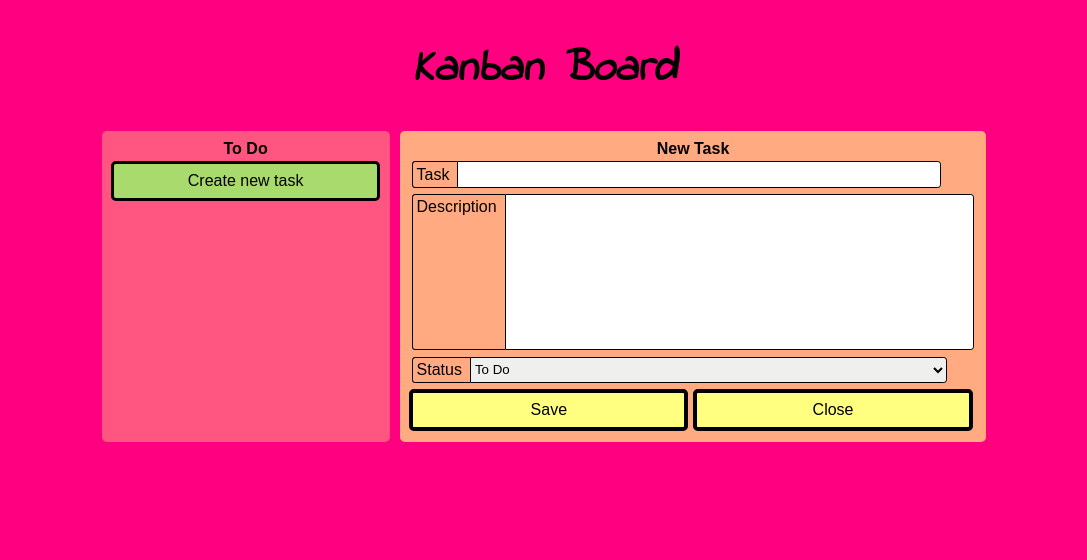
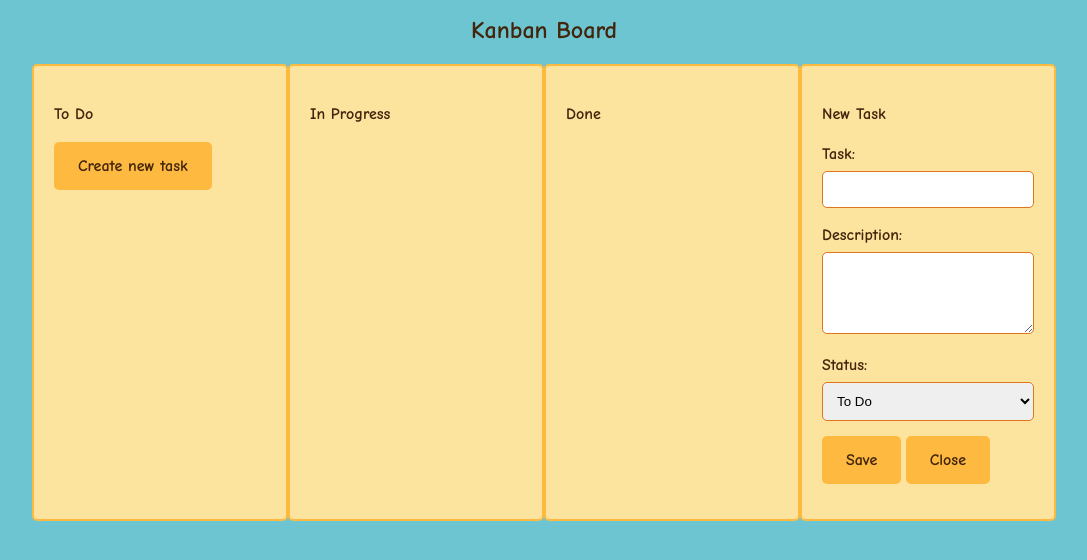
Before and after one commit to hreagaur/kanban-board, a plain HTML site: page index.html in a window 1280 px wide. Both pictures are taken after a click on the button "Create new task". Shown: the whole page, without its empty margins (96-1183 px from the left). Drawn offline with Linux system fonts and the light colour scheme.

Commit message:
corrected errors

```diff
--- a/index.html
+++ b/index.html
@@ -1,58 +1,53 @@
 <!DOCTYPE html>
 <html lang="en">
 <head>
+    <meta charset="UTF-8">
     <meta name="viewport" content="width=device-width, initial-scale=1.0">
+    <title>Kanban Board</title>
     <link rel="stylesheet" href="style.css">
-    <link href="https://fonts.googleapis.com/css2?family=Indie+Flower&display=swap" rel="stylesheet">
-    <title>Kanban Board</title>
-    <script src="script.js"></script>
 </head>
 <body>
     <div class="container">
         <div class="kanban-heading">
-            <strong class="kanban-heading-text"><center>Kanban Board</center></strong>
+            <h1>Kanban Board</h1>
         </div>
-        <center>
         <div class="kanban-board">
             <div class="kanban-block" id="todo" ondrop="drop(event)" ondragover="allowDrop(event)">
-                <strong>To Do</strong>
-                <div class="task-button-block">
-                    <button id="task-button" onclick="createTask()">Create new task</span>
-                </div>
-
+                <p>To Do</p>
+                <button onclick="toggleTaskForm()">Create new task</button>
             </div>
             <div class="kanban-block" id="inprogress" ondrop="drop(event)" ondragover="allowDrop(event)">
-                <strong>In Progress</strong>
+                <p>In Progress</p>
             </div>
             <div class="kanban-block" id="done" ondrop="drop(event)" ondragover="allowDrop(event)">
-                <strong>Done</strong>
+                <p>Done</p>
             </div>
-            <div class="create-new-task-block" id="create-new-task-block">
-                <strong>New Task</strong>
-                <span class="form-row">
-                    <label class="form-row-label" for="task-name">Task</label>
-                    <input class="form-row-input" type="text" name="task-name" id="task-name">
-                </span>
-                <span class="form-row">
-                    <label class="form-row-label" for="task-name">Description</label>
-                    <textarea class="form-row-input" name="task-description" id="task-description" cols="70" rows="10"></textarea>
-                </span>
-                <span class="form-row">
-                    <label class="form-row-label" for="task-name">Status</label>
-                    <select class="form-row-input" name="task-status" id="task-status">
+            <div class="create-new-task-block" id="create-new-task-block" style="display: none;">
+                <p>New Task</p>
+                <div class="form-row">
+                    <label for="task-name">Task:</label>
+                    <input type="text" id="task-name">
+                </div>
+                <div class="form-row">
+                    <label for="task-description">Description:</label>
+                    <textarea id="task-description" rows="4"></textarea>
+                </div>
+                <div class="form-row">
+                    <label for="task-status">Status:</label>
+                    <select id="task-status">
                         <option value="todo">To Do</option>
                         <option value="inprogress">In Progress</option>
                         <option value="done">Done</option>
                     </select>
-                </span>
-                <span class="form-row-buttons">
-                    <button id="edit-button" onclick="editTask()">Edit</button>
-                    <button id="save-button" onclick="saveTask()">Save</button>
-                    <button id="cancel-button" onclick="createTask()">Close</button>
-                </span>
+                </div>
+                <div class="form-row">
+                    <button onclick="saveTask()">Save</button>
+                    <button onclick="toggleTaskForm()">Close</button>
+                </div>
             </div>
         </div>
-        </center>
     </div>
+
+    <script src="script.js"></script>
 </body>
 </html>
--- a/script.js
+++ b/script.js
@@ -8,48 +8,41 @@ function allowDrop(ev) {
 
 function drop(ev) {
     ev.preventDefault();
-    var data = ev.dataTransfer.getData("text");
-    ev.currentTarget.appendChild(document.getElementById(data));
+    const data = ev.dataTransfer.getData("text");
+    const droppedElement = document.getElementById(data);
+    if (droppedElement) {
+        ev.currentTarget.appendChild(droppedElement);
+    }
 }
 
-function createTask(){
-    var x = document.getElementById("inprogress");
-    var y = document.getElementById("done");
-    var z = document.getElementById("create-new-task-block");
-    if (x.style.display === "none") {
-        x.style.display = "block";
-        y.style.display = "block";
-        z.style.display = "none";
+function toggleTaskForm() {
+    const newTaskBlock = document.getElementById("create-new-task-block");
+    if (newTaskBlock.style.display === "none" || newTaskBlock.style.display === "") {
+        newTaskBlock.style.display = "block";
     } else {
-        x.style.display = "none";
-        y.style.display = "none";
-        z.style.display = "flex";
+        newTaskBlock.style.display = "none";
     }
 }
 
 function saveTask() {
-    var taskName = document.getElementById("task-name").value;
-    var taskDescription = document.getElementById("task-description").value;
-    var taskStatus = document.getElementById("task-status").value;
+    const taskName = document.getElementById("task-name").value.trim();
+    const taskDescription = document.getElementById("task-description").value.trim();
+    const taskStatus = document.getElementById("task-status").value;
 
-    var targetColumn = document.getElementById(taskStatus);
-    targetColumn.innerHTML += `
-    <div class="task" id="${taskName.toLowerCase().split(" ").join("")}" draggable="true" ondragstart="drag(event)">
-        <span>${taskName}</span>
-        <p>${taskDescription}</p>
-    </div>
-    `;
-}
+    if (!taskName || !taskDescription) {
+        alert("Please fill in both Task and Description fields.");
+        return;
+    }
 
-
-function editTask(){
-    var saveButton = document.getElementById("save-button");
-    var editButton = document.getElementById("edit-button");
-    if (saveButton.style.display === "none") {
-        saveButton.style.display = "block";
-        editButton.style.display = "none";
-    } else{
-        saveButton.style.display = "none";
-        editButton.style.display = "block";
+    const targetColumn = document.getElementById(taskStatus);
+    if (targetColumn) {
+        const taskId = taskName.toLowerCase().replace(/\s+/g, '-');
+        targetColumn.innerHTML += `
+            <div class="task" id="${taskId}" draggable="true" ondragstart="drag(event)">
+                <span>${taskName}</span>
+                <p>${taskDescription}</p>
+            </div>
+        `;
+        toggleTaskForm(); // Hide the task creation form after saving
     }
 }
--- a/style.css
+++ b/style.css
@@ -1,145 +1,121 @@
 body {
-  background-color:#FF0080;
-  font-family: 'Poppins','sans-serif';
+  font-family: 'Indie Flower', sans-serif;
+  background-color: #6DC5D1;
+  color: #42250c;
+  margin: 0;
+  padding: 0;
 }
 
+h1 {
+  font-family: 'Comic Sans MS', cursive;
+  font-size: 24px;
+  font-weight: bold;
+  text-align: center;
+  margin-bottom: 20px;
+  color: #42250c;
+}
+
+p,label {
+  font-family: 'Comic Sans MS', cursive;
+  font-size: 16px;
+  font-weight: bold;
+  line-height: 1.5;
+  color: #42250c;
+}
+
+/* label{
+  font-family: 'Comic Sans MS', cursive;
+  font-size: 16px;
+  font-weight: bold;
+  line-height: 1.5;
+} */
+
 .container {
-  width: 70%;
-  min-width: 50%;
+  width: 80%;
   margin: auto;
-  display: flex;
-  flex-direction: column;
 }
 
 .kanban-heading {
-  display: flex;
-  flex-direction: row;
-  justify-content: center;
-  font-family: sans-serif;
+  text-align: center;
+  margin-bottom: 20px;
 }
 
 .kanban-board {
   display: flex;
-  flex-direction: row;
   justify-content: space-between;
-  font-family: sans-serif;
-  gap: 10px;
 }
 
-.kanban-heading-text {
-  font-family: 'Indie Flower';
-  font-style: italic;
-  font-size: 2.8rem;
-  padding: 0.8rem 1.7rem;
-  border-radius: 0.5rem;
-  margin: 1rem;
-  text-align: center;
-}
-
-.kanban-block,
-.create-new-task-block {
-  padding: 0.6rem;
-  width: 30.5%;
-  min-width: 14rem;
-  min-height: 4.5rem;
-  border-radius: 0.3rem;
-
-}
-
-#todo {
-  background-color: #FF5580;
-}
-
-#inprogress {
-  background-color: #FF5580;
-}
-
-#done {
-  background-color: #FF5580;
-}
-
-.task {
-  font-family: 'Indie Flower';
-  background-color: #FFAA80;
-  margin: 0.2rem 0rem 0.3rem 0rem;
-  border: 2px solid #FF0080;
-  border-radius: 0.2rem;
-  padding: 0.5rem 0.2rem 0.5rem 2rem;
-}
-
-#task-button {
-  margin: 0.2rem 0rem 0.1rem 0rem;
-  background-color: #a8da6e;
-  border-radius: 0.2rem;
-  width: 100%;
-  border: 0.2rem solid black;
-  padding: 0.5rem 2.7rem;
-  border-radius: 0.3rem;
-  font-size: 1rem;
+.kanban-block {
+  background-color: #FDE49E;
+  color: #000;
+  padding: 20px;
+  border: 2px solid #FEB941;
+  border-radius: 5px;
+  width: 30%;
 }
 
 .create-new-task-block {
   display: none;
-  background: #FFAA80;
-  width: 64.4%;
-  flex-direction: column;
+  background-color: #FDE49E;
+  color: #000;
+  padding: 20px;
+  border: 2px solid #FEB941;
+  border-radius: 5px;
+  width: 30%;
 }
 
 .form-row {
-  display: flex;
-  flex-direction: row;
-  margin: 0.2rem;
+  margin-bottom: 15px;
 }
 
-.form-row-label {
-  width: auto;
-  padding: 0.2rem;
-  padding-right: 0.5rem;
-  border: 0.1rem solid black;
-  border-right: 0;
-  border-radius: 0.2rem 0rem 0rem 0.2rem;
+label {
+  display: block;
+  font-weight: bold;
 }
 
-.form-row-input {
-  border: 0.1rem solid black;
-  border-radius: 0rem 0.2rem 0.2rem 0rem;
-  width: 85%;
+input[type="text"],
+textarea,
+select {
+  width: 100%;
+  padding: 10px;
+  border: 1px solid #DD761C;
+  border-radius: 5px;
+  box-sizing: border-box;
+  margin-top: 5px;
 }
 
-textarea {
-  resize: none;
+button {
+  padding: 12px 24px;
+  border: none;
+  background-color: #FEB941;
+  color: #42250c;
+  border-radius: 5px;
+  cursor: pointer;
+  font-family: 'Comic Sans MS', cursive;
+  font-size: 16px;
+  font-weight: bold;
+  line-height: 1.5;
 }
 
-.form-row-buttons {
-  display: flex;
-  flex-direction: row;
-  gap: 5px;
-}
-.form-row-buttons button:hover{
-  background-color: aqua;
+button:hover {
+  background-color: #DD761C;
+  color:#ffff
 }
 
-#edit-button,
-#save-button,
-#cancel-button {
-  margin: 0.2rem 0rem 0.1rem 0rem;
-  background-color: #FFFF80;
-  border-radius: 0.2rem;
-  width: 49.2%;
-  border: 0.25rem solid black;
-  padding: 0.5rem 2.7rem;
-  border-radius: 0.3rem;
-  font-size: 1rem;
+.task {
+  background-color: #DD761C;
+  border: 2px solid #FEB941;
+  border-radius: 5px;
+  padding: 20px;
+  margin: 20px;
 }
 
-#edit-button {
-  display: none;
+.task.dragging {
+  background-color: #FEB941;
 }
 
-@media only screen and (max-width: 600px) {
-
-  .kanban-board{
-      flex-direction: column;
-      gap: 10px;
-  }
+.task span,
+.task p {
+  color: #42250c;
+  font-size: 18px;
 }
```
